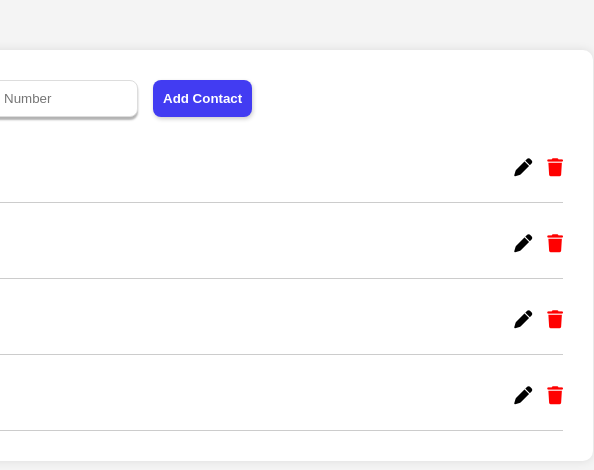
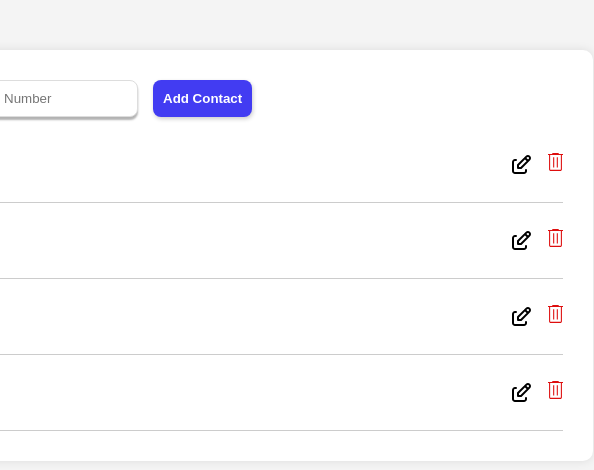
Before and after one commit to laziw-001/methods, a plain HTML site: page index.html in a window 1280 px wide. Shown: the full height of the page, 447-1041 px from the left. Drawn offline with Linux system fonts and the light colour scheme.

Commit message:
Add files via upload

```diff
--- a/index.html
+++ b/index.html
@@ -25,8 +25,8 @@
 					<p>Number/Username</p>
 				</div>
 				<div class="actions">
-					<i class="fas fa-pen edit"></i>
-					<i class="fas fa-trash delete"></i>
+					<i><img src="./tabler_edit.svg" alt=""></i>
+					<i><img src="./Vector.svg" alt=""></i>
 				</div>
 			</div>
 			<div class="contact-card">
@@ -36,8 +36,8 @@
 					<p>Number/Username</p>
 				</div>
 				<div class="actions">
-					<i class="fas fa-pen edit"></i>
-					<i class="fas fa-trash delete"></i>
+					<i><img src="./tabler_edit.svg" alt=""></i>
+					<i><img src="./Vector.svg" alt=""></i>
 				</div>
 			</div>
 			<div class="contact-card">
@@ -47,8 +47,8 @@
 					<p>Number/Username</p>
 				</div>
 				<div class="actions">
-					<i class="fas fa-pen edit"></i>
-					<i class="fas fa-trash delete"></i>
+					<i><img src="./tabler_edit.svg" alt=""></i>
+					<i><img src="./Vector.svg" alt=""></i>
 				</div>
 			</div>
 			<div class="contact-card">
@@ -58,8 +58,8 @@
 					<p>Number/Username</p>
 				</div>
 				<div class="actions">
-					<i class="fas fa-pen edit"></i>
-					<i class="fas fa-trash delete"></i>
+					<i><img src="./tabler_edit.svg" alt=""></i>
+					<i><img src="./Vector.svg" alt=""></i>
 				</div>
 			</div>
 
```
Also changed, not shown: Vector.svg (added), tabler_edit.svg (added).
